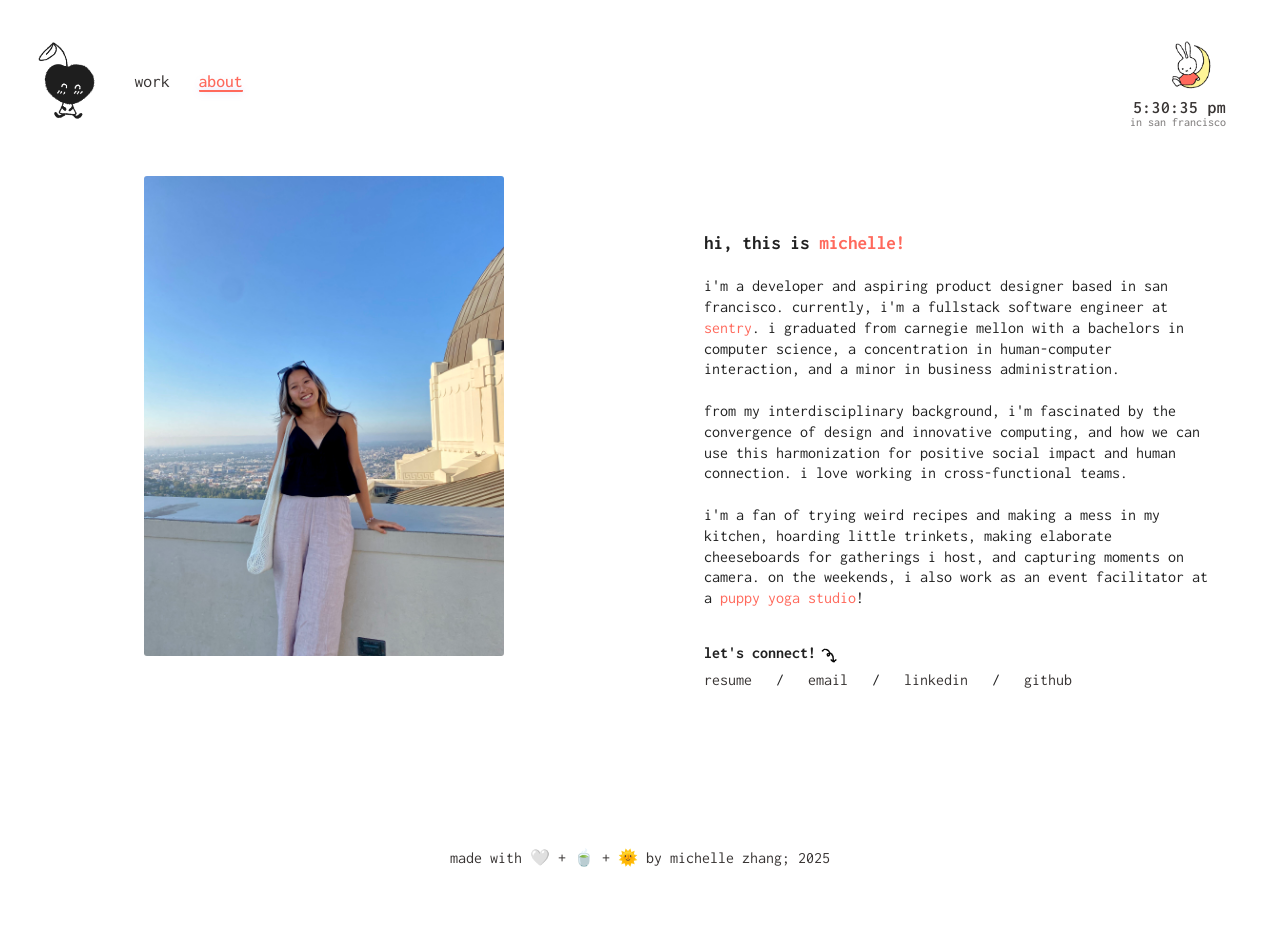
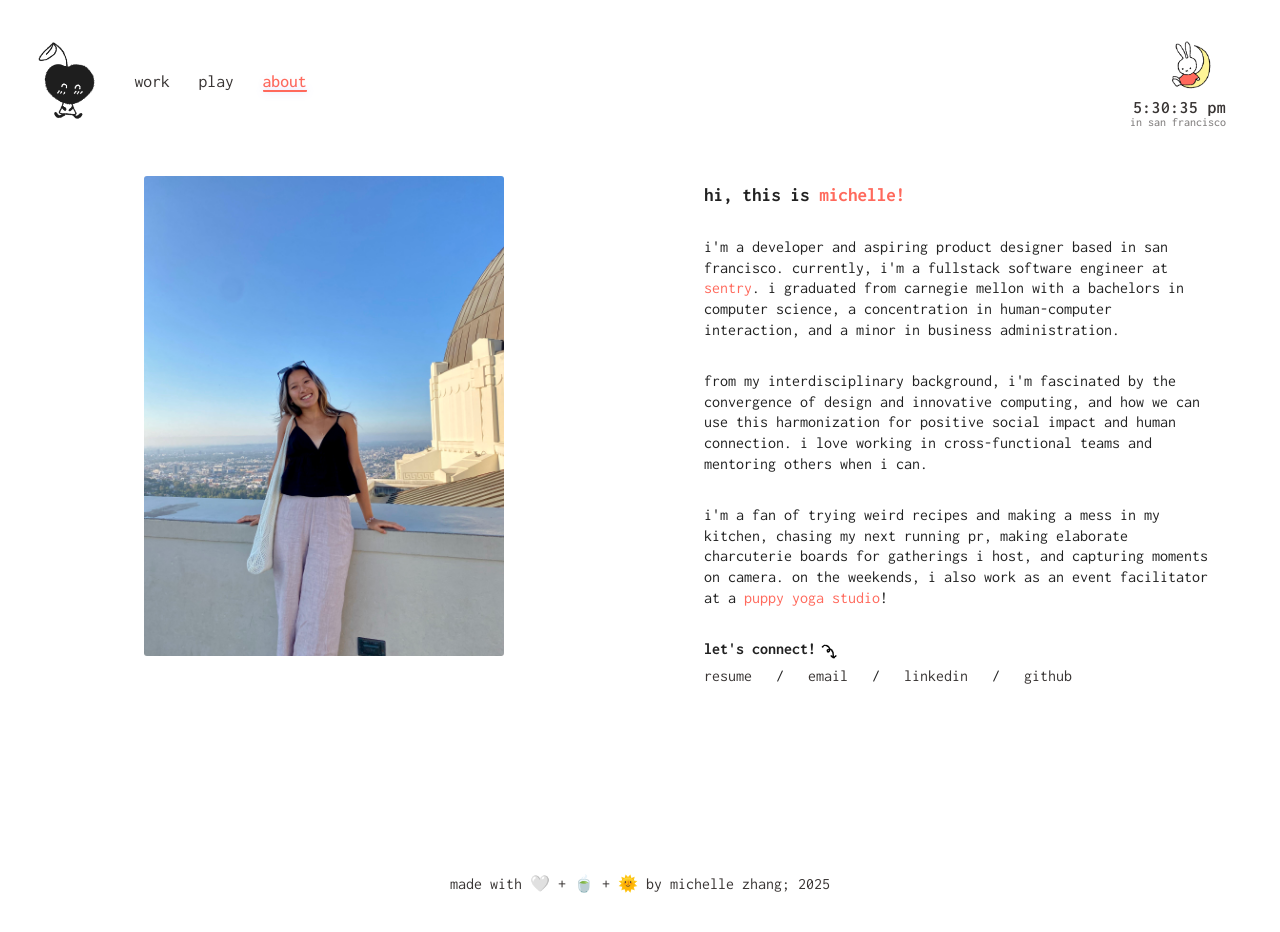
Before and after one commit to michellewzhang/portfolio, a React (Create React App) app: page /about in a window 1280 px wide. Shown: the top 932 px of the page. Built offline with nearby package versions, Linux system fonts and the light colour scheme.

Commit message:
add play section

```diff
--- a/public/index.html
+++ b/public/index.html
@@ -15,7 +15,7 @@
     <link rel="preconnect" href="https://fonts.gstatic.com" crossorigin>
     <link href="https://fonts.googleapis.com/css2?family=Figtree:wght@300;400;500;600;700;800;900&display=swap" rel="stylesheet">
     <link href="https://fonts.googleapis.com/css2?family=Inconsolata:wght@200;300;400;500;600;700;800;900&display=swap" rel="stylesheet">
-    <title>Michelle Zhang</title>
+    <title>michelle zhang</title>
   </head>
   <body>
     <noscript>Enable JavaScript to run this website</noscript>
--- a/src/App/App.js
+++ b/src/App/App.js
@@ -12,6 +12,7 @@ import { motion } from "framer-motion";
 import logo from "../images/logo.png";
 import Clock from "../components/Clock/Clock";
 import backToTop from "../images/back_to_top.png";
+import Play from "../components/Play/Play";
 import "./App.css";
 
 const PageLayout = ({ children }) => children;
@@ -84,7 +85,7 @@ function App() {
     <BrowserRouter>
     <Wrapper>
     <div>
-      <section className="container-mode">
+      <section>
       <Navigation />
       </section>
       <Routes>
@@ -96,6 +97,7 @@ function App() {
           <Route path="/ripe" element={<Ripe />} />
           <Route path="/awareai" element={<Awareai />} />
           <Route path="/choosie" element={<Choosie />} />
+          <Route path="/play" element={<Play />} />
         </Route>
       </Routes>
       <Footer />
@@ -129,6 +131,11 @@ const Navigation = () => {
           <li>
             <Link to="/" className={isActive("/") ? "active" : ""}>
               <span className="link-decoration">work</span>
+            </Link>
+          </li>
+          <li>
+            <Link to="/play" className={isActive("/play") ? "active" : ""}>
+              <span className="link-decoration">play</span>
             </Link>
           </li>
           <li>
--- a/src/components/About/About.css
+++ b/src/components/About/About.css
@@ -115,3 +115,22 @@
   margin-left: 5px;
   transform: translateY(5px);
 }
+
+/* Staggered text reveal animations */
+.fade-in-section {
+  opacity: 0;
+  transform: translateY(20px);
+  transition: all 0.8s ease;
+  margin-bottom: 30px;
+}
+
+.fade-in-section.visible {
+  opacity: 1;
+  transform: translateY(0);
+}
+
+.fade-in-section:nth-child(1) { transition-delay: 0.1s; }
+.fade-in-section:nth-child(2) { transition-delay: 0.3s; }
+.fade-in-section:nth-child(3) { transition-delay: 0.5s; }
+.fade-in-section:nth-child(4) { transition-delay: 0.7s; }
+.fade-in-section:nth-child(5) { transition-delay: 0.9s; }
--- a/src/components/About/About.js
+++ b/src/components/About/About.js
@@ -4,7 +4,7 @@ import Box from '@mui/material/Box';
 import Paper from '@mui/material/Paper';
 import Grid from '@mui/material/Grid';
 import Michelle from "../../images/michelle.jpg";
-import { useState, useEffect } from 'react';
+import { useState, useEffect, useRef } from 'react';
 import arrow from "../../images/arrow_about.png";
 
 const Img = styled('img')({
@@ -27,6 +27,8 @@ const ItemLeft = styled(Paper)(({ theme }) => ({
 const ItemRight = styled(Paper)(({ theme }) => ({
   backgroundColor: 'transparent',
   padding: theme.spacing(8),
+  paddingTop: theme.spacing(2),
+  paddingLeft: theme.spacing(8),
   textAlign: 'left',
   boxShadow: 'none',
   justifyContent: 'center',
@@ -51,6 +53,32 @@ const TypingAnimation = ({ text, speed = 150, className = "" }) => {
   return <span className={className}>{displayText}</span>;
 };
 
+// Staggered reveal component
+const FadeInSection = ({ children, className = "" }) => {
+  const [isVisible, setIsVisible] = useState(false);
+  const domRef = useRef();
+
+  useEffect(() => {
+    const observer = new IntersectionObserver(entries => {
+      entries.forEach(entry => setIsVisible(entry.isIntersecting));
+    });
+
+    const { current } = domRef;
+    observer.observe(current);
+
+    return () => observer.unobserve(current);
+  }, []);
+
+  return (
+    <div
+      ref={domRef}
+      className={`fade-in-section ${isVisible ? 'visible' : ''} ${className}`}
+    >
+      {children}
+    </div>
+  );
+};
+
 
 export default function About() {
     return (
@@ -64,29 +92,42 @@ export default function About() {
             </Grid>
             <Grid item xs={4} sm={8} md={6}>
               <ItemRight>
+                <FadeInSection>
                   <h1>
                     <span className="about-title">
                       hi, this is <TypingAnimation text="michelle!" speed={120} className="typing-text" />
                     </span>
                   </h1>
+                </FadeInSection>
 
+                <FadeInSection>
                   <div className="about-description">
                     i'm a developer and aspiring product designer based in san francisco.
                     currently, i'm a fullstack software engineer at <a href="https://sentry.io/welcome/" target="_blank" rel="noopener noreferrer">sentry</a>.
                     i graduated from carnegie mellon with a bachelors in computer science, a concentration in human-computer interaction,
                     and a minor in business administration.
-                  <br></br><br></br>
+                  </div>
+                </FadeInSection>
+
+                <FadeInSection>
+                  <div className="about-description">
                     from my interdisciplinary background, i'm fascinated by the convergence of design
                     and innovative computing, and how we can use this harmonization for positive social impact
-                  and human connection. i love working in cross-functional teams.
-                  <br></br><br></br>
+                    and human connection. i love working in cross-functional teams and mentoring others when i can.
+                  </div>
+                </FadeInSection>
+
+                <FadeInSection>
+                  <div className="about-description">
                     i'm a fan of trying weird recipes and making a mess in my kitchen,
-                  hoarding little trinkets, making elaborate cheeseboards for gatherings i host,
+                    chasing my next running pr, making elaborate charcuterie boards for gatherings i host,
                     and capturing moments on camera. on the weekends, i also work as an
                     event facilitator at a <a href="https://thepuppysphere.com/" target="_blank" rel="noopener noreferrer">puppy yoga studio</a>!
                   </div>
-                <br></br><br></br>
-                <div class="connect-title">let's connect!<img src={arrow} alt="arrow" className="connect-arrow" /></div>
+                </FadeInSection>
+
+                <FadeInSection>
+                  <div className="connect-title">let's connect!<img src={arrow} alt="arrow" className="connect-arrow" /></div>
                   <div>
                     <a
                         href="https://drive.google.com/file/d/1kVJnEJxXGIqruOmKy7nTE9uqBL7spPap/view?usp=sharing"
@@ -108,6 +149,7 @@ export default function About() {
                         target="_blank" rel="noopener noreferrer"><span>github</span>
                     </a>
                   </div>
+                </FadeInSection>
               </ItemRight>
             </Grid>
         </Grid>
--- /dev/null
+++ b/src/components/Play/Play.css
@@ -0,0 +1,17 @@
+.play-title {
+    font-weight: bold;
+}
+
+.play-header {
+    margin: 2rem 2.5rem;
+    font-size: 1.2rem;
+    padding: 25px;
+    padding-left: 0;
+}
+
+.arrow {
+    width: 20px;
+    margin-bottom: 3px;
+    margin-left: 10px;
+    margin-right: 10px;
+  }
--- /dev/null
+++ b/src/components/Play/Play.js
@@ -0,0 +1,15 @@
+import "./Play.css";
+import arrow from "../../images/arrow.png";
+
+export default function Play() {
+  return (
+    <>
+    <div className="play-header">
+      <span className="play-title">play</span>
+      <img src={arrow} alt="arrow" className="arrow" />
+      <span>explorations in photography & more</span>
+    </div>
+
+    </>
+  );
+}
--- a/src/components/ProjectSpecs/ProjectSpecs.css
+++ b/src/components/ProjectSpecs/ProjectSpecs.css
@@ -6,16 +6,10 @@
 }
 
 .spec-title {
-    font-size: 1.5rem;
+    font-size: 1rem;
     font-weight: bold;
     margin-bottom: 0.5rem;
-    background: var(--black);
-    background-size: 100%;
-    background-repeat: repeat;
-    -webkit-background-clip: text;
-    -webkit-text-fill-color: transparent;
-    -moz-background-clip: text;
-    -moz-text-fill-color: transparent;
+    color: var(--highlight);
     padding-top: 2rem;
     padding-bottom: 0.5rem;
 }
```
Lines whose indentation alone changed are shown as unchanged.
